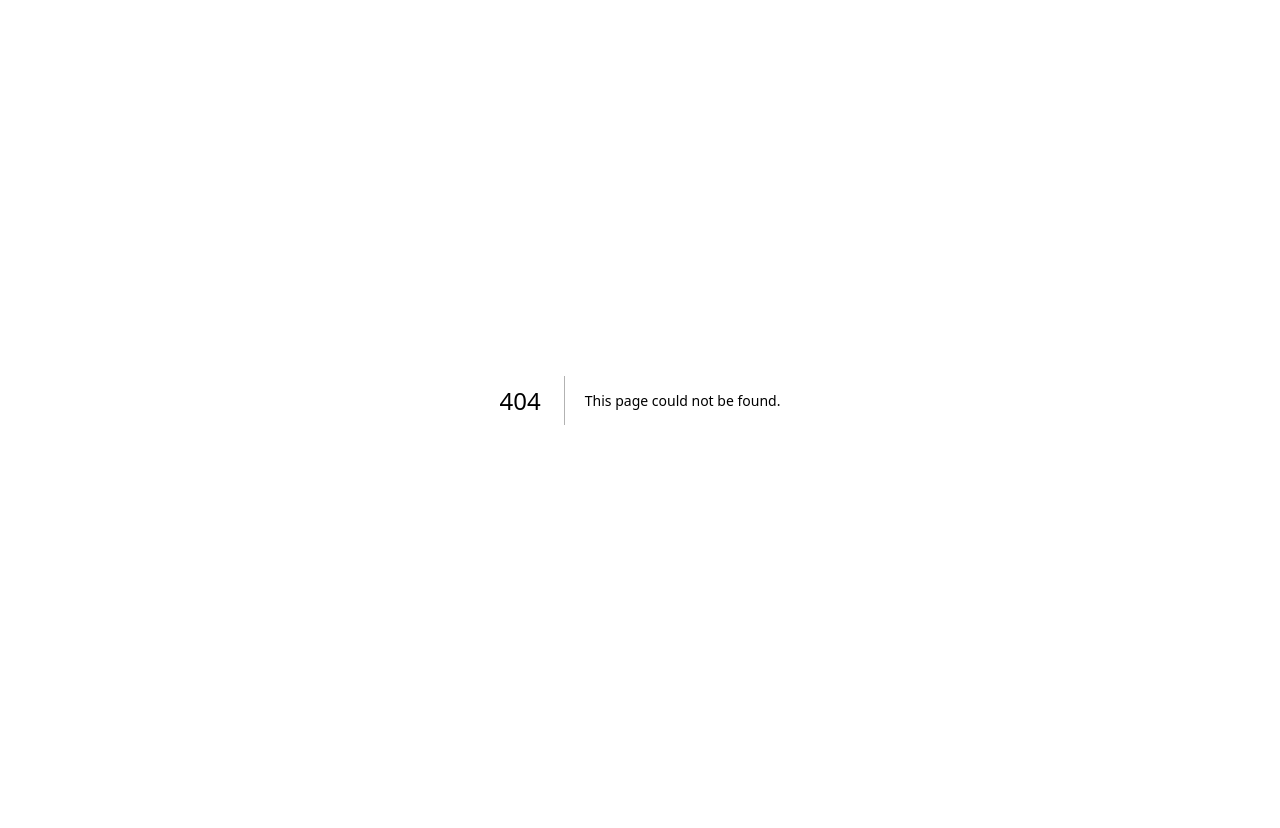
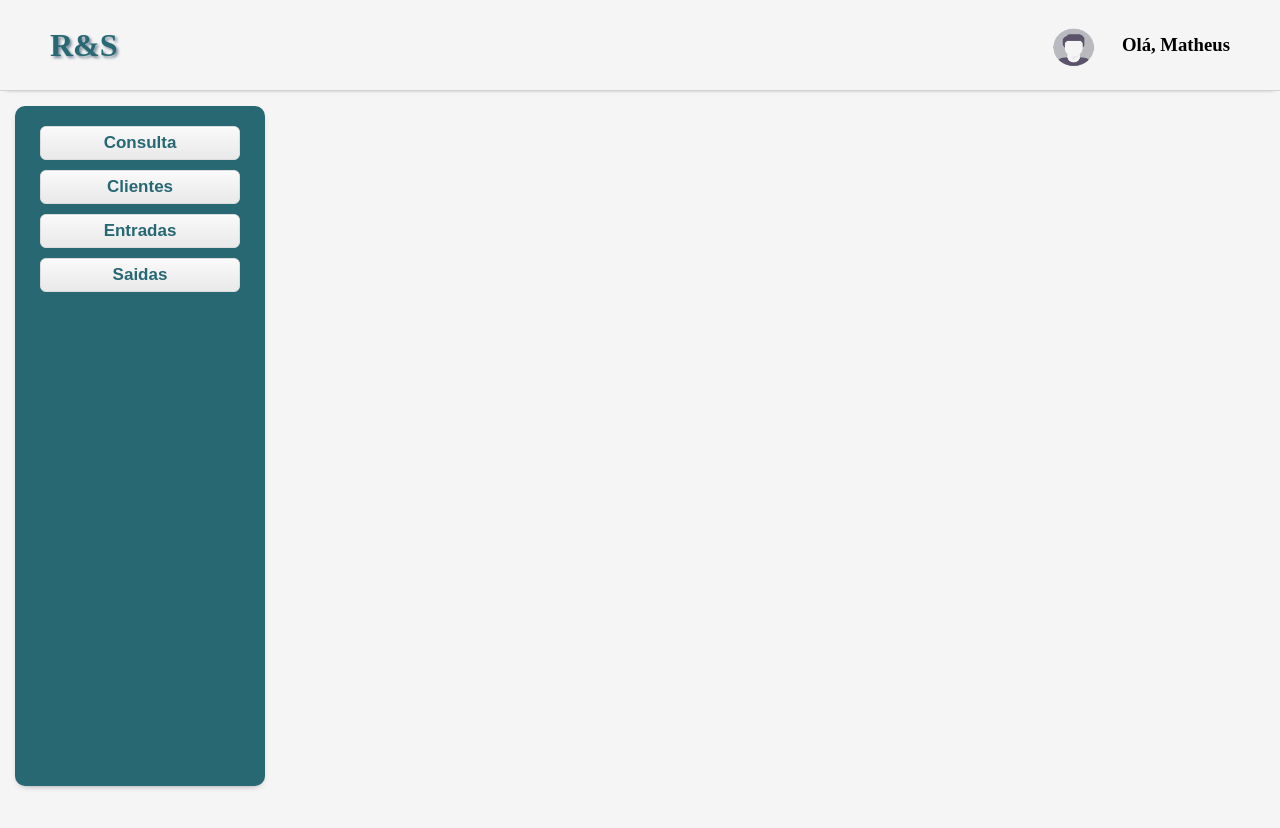
Before and after one commit to makafreitasdev/RegisterStock, a Next.js app: page /dashboard in a window 1280 px wide. Before the commit this address had no page. Shown: the top 828 px of the page. Before the commit the page ends 800 px from the top, so only its background shows below. Built offline with nearby package versions, Linux system fonts and the light colour scheme.

Commit message:
feactura: Deployed from dashboard page

```diff
--- a/components/Button.jsx
+++ b/components/ButtonLogin.jsx
@@ -1,6 +1,6 @@
-import styles from './Button.module.css'
+import styles from './ButtonLogin.module.css'
 
-export default function Button() {
+export default function ButtonLogin() {
   return (
     <div>
       <button className={styles.loginButton}>Entrar</button>
--- a/components/Logo.jsx
+++ b/components/Logo.jsx
@@ -2,7 +2,7 @@ import styles from './Logo.module.css'
 
 export default function Logo() {
   return (
-    <a href='#'>
+    <a>
       <h1 className={styles.logo}>R&S</h1>
     </a>
   );
--- /dev/null
+++ b/components/dashboard/Navegacao.jsx
@@ -0,0 +1,16 @@
+import styles from "../dashboard/Navegacao.module.css";
+
+export default function Navegacao() {
+  return (
+    <aside className={styles.leftSide}>
+      <nav>
+        <ul className={styles.navComponents}>
+          <li className={styles.listItem}>Consulta</li>
+          <li className={styles.listItem}>Clientes</li>
+          <li className={styles.listItem}>Entradas</li>
+          <li className={styles.listItem}>Saidas</li>
+        </ul>
+      </nav>
+    </aside>
+  )
+}
--- /dev/null
+++ b/components/dashboard/Navegacao.module.css
@@ -0,0 +1,47 @@
+.leftSide {
+    box-shadow: 0px 3px 10px -7px black;
+    padding: 15px;
+    border-radius: 10px;
+    background-color: #276873;
+    color: black;
+    width: 250px;
+    height: 85%;
+    float: left;
+}
+
+.navComponents {
+    display: flex;
+    flex-direction: column;
+    align-items: center;
+    list-style: none;
+    color: azure;
+}
+
+.listItem {
+    box-shadow:inset 0px 1px 0px 0px #ffffff;
+	background:linear-gradient(to bottom, #f9f9f9 5%, #e9e9e9 100%);
+	background-color:#f9f9f9;
+	border-radius:6px;
+	border:1px solid #dcdcdc;
+	display:flex;
+    justify-content: center;
+	cursor:pointer;
+    margin: 5px;
+    width: 200px;
+	color:#276873;
+	font-family:Arial;
+	font-size:17px;
+	font-weight:bold;
+	padding:6px;
+	text-decoration:none;
+}
+
+.listItem:hover {
+	background:linear-gradient(to bottom, #e9e9e9 5%, #f9f9f9 100%);
+	background-color:#e9e9e9;
+}
+
+.listItem:active {
+	position:relative;
+	top:1px;
+}
--- /dev/null
+++ b/pages/dashboard.jsx
@@ -0,0 +1,35 @@
+import Logo from "../components/Logo";
+import Head from "next/head";
+import styles from "../styles/Header.module.css";
+import Navegacao from "../components/dashboard/Navegacao";
+import MainDashboard from "../styles/MainDashboard.module.css"
+import Image from "next/image";
+
+export default function Home() {
+  return (
+    <>
+      <Head>
+        <title>Register&Stock</title>
+        <meta name="description" content="Generated by create next app" />
+        <meta name="viewport" content="width=device-width, initial-scale=1" />
+      </Head>
+      <header className={styles.headerContainer}>
+        <div>
+          <Logo />
+        </div>
+        <div className={styles.headerLogin}>
+        <Image
+          src="/img/avatarLogin.png"
+          width={100}
+          height={50}
+          alt="Avatar Login"
+        />
+          <h3>Olá, Matheus</h3>
+        </div>
+      </header>
+      <main className={MainDashboard.mainContainer}>
+        <Navegacao />
+      </main>
+    </>
+  );
+}
--- a/styles/Header.module.css
+++ b/styles/Header.module.css
@@ -5,6 +5,11 @@
     padding: 20px;
     border-bottom: 0.5px solid lightgrey;
     box-shadow: 0px 3px 5px -6px black;
-    position: fixed;
     width: 100%;
 }
+
+.headerLogin {
+    display: flex;
+    align-items: center;
+    padding-right: 30px;
+}
--- /dev/null
+++ b/styles/MainDashboard.module.css
@@ -0,0 +1,5 @@
+.mainContainer {
+    display: flex;
+    margin: 15px;
+    height: 100vh;
+}
```
Also changed, not shown: components/Login.jsx (+16 -6 lines), components/ButtonLogin.module.css (renamed from components/Button.module.css), public/img/avatarLogin.png (added).
